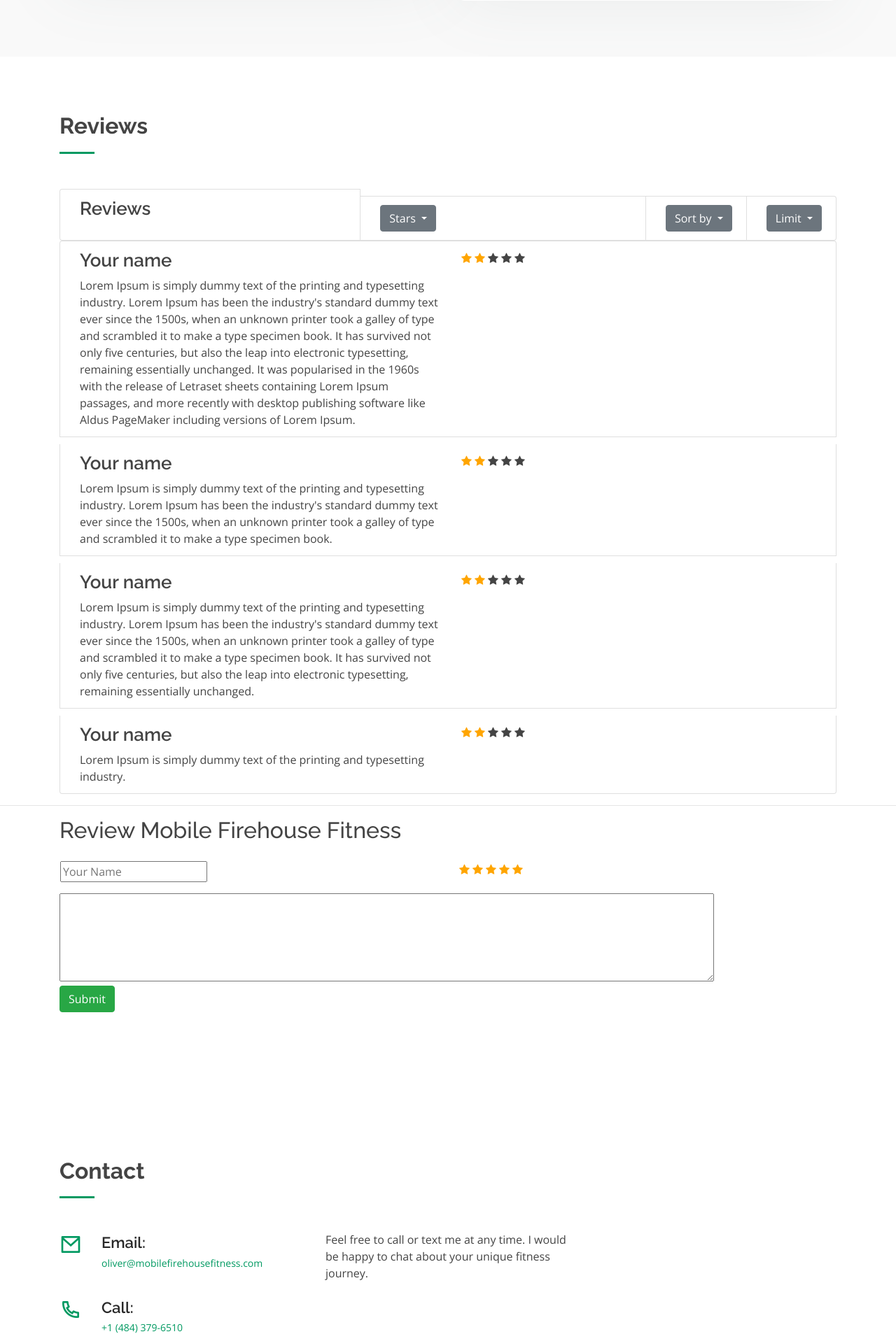
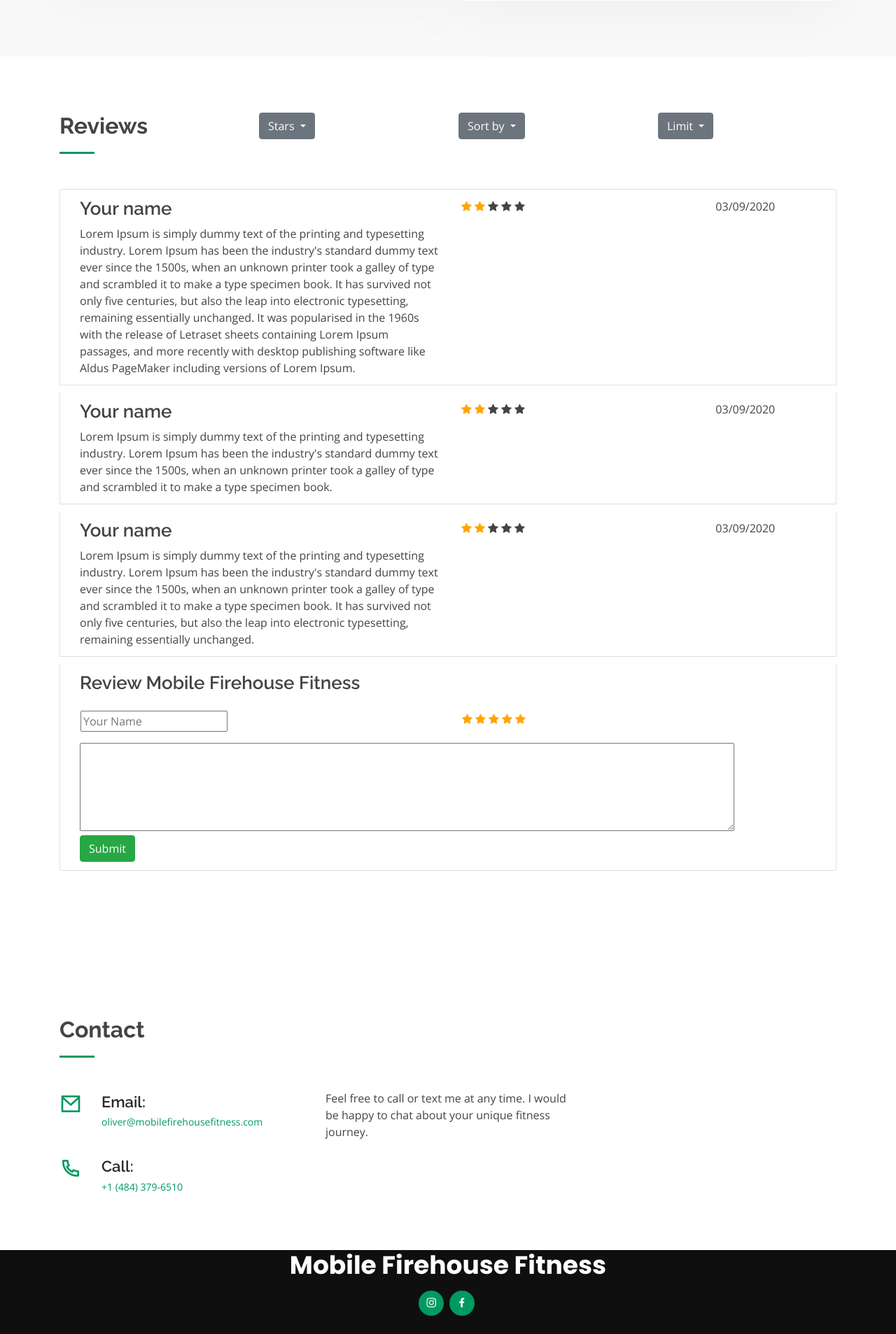
Before and after one commit to naveenailawadi/MobileFirehouseFitness, a Flask app: page / in a window 1280 px wide. Shown: the part 3660-5567 px from the top of the page at 70% size. Run offline with Flask 2, Linux system fonts and the light colour scheme; some libraries are stand-ins or nearby versions.

Commit message:
change minor

```diff
--- a/website/templates/home.html
+++ b/website/templates/home.html
@@ -14,7 +14,8 @@
         <h2>
           Training reimagined
         </h2>
-      <a href="https://m.facebook.com/story.php?story_fbid=10223292304045507&id=1522116146" class="play-btn mb-4 vbox-item" target="_blank"></a>
+        <a href="https://m.facebook.com/story.php?story_fbid=10223292304045507&id=1522116146"
+          class="play-btn mb-4 vbox-item" target="_blank"></a>
       </div>
     </div>
   </div>
@@ -232,11 +233,13 @@
             <div class="testimonial-image col-lg-6">
               <ul>
                 <li>I’m 59 years old and in better shape than when I was 39!</li>
-                    <li>Working out with Oliver has helped me achieve my fitness goals. Plus he plays the best music in the Lehigh Valley!</li>
+                <li>Working out with Oliver has helped me achieve my fitness goals. Plus he plays the best music in the
+                  Lehigh Valley!</li>
               </ul>
             </div>
             <div class="col-lg-6">
-                  <img class="image testimonial-image col-lg-12 order-1 order-lg-2" src="{{url_for('static', filename='assets/img/home/testimonials/runner.jpg')}}">
+              <img class="image testimonial-image col-lg-12 order-1 order-lg-2"
+                src="{{url_for('static', filename='assets/img/home/testimonials/runner.jpg')}}">
             </div>
           </div>
         </div>
@@ -247,13 +250,17 @@
           <div class="row">
             <div class="col-lg-6">
               <ul>
-                    <li>I am the owner of the Victory Firehouse and was thrilled to train with my friends by Oliver, owner of Mobile Firehouse Fitness, 3-4 times per week for the past several years in the Firehouse gym.</li>
-                    <li>Due to COVID, we now work out with Oliver in my man cave at home or in my driveway with his mobile van.</li>
-                    <li>As an avid golfer, biker, and hiker, Oliver does a great job of mixing up our workouts for core, balance, and strength.</li>
+                <li>I am the owner of the Victory Firehouse and was thrilled to train with my friends by Oliver, owner
+                  of Mobile Firehouse Fitness, 3-4 times per week for the past several years in the Firehouse gym.</li>
+                <li>Due to COVID, we now work out with Oliver in my man cave at home or in my driveway with his mobile
+                  van.</li>
+                <li>As an avid golfer, biker, and hiker, Oliver does a great job of mixing up our workouts for core,
+                  balance, and strength.</li>
               </ul>
             </div>
             <div class="col-lg-6">
-                  <img class="image testimonial-image col-lg-12 order-1 order-lg-2" src="{{url_for('static', filename='assets/img/home/testimonials/mike_gausling.jpg')}}">
+              <img class="image testimonial-image col-lg-12 order-1 order-lg-2"
+                src="{{url_for('static', filename='assets/img/home/testimonials/mike_gausling.jpg')}}">
             </div>
           </div>
         </div>
@@ -266,31 +273,58 @@
 <section class="about" id="reviews">
   <div class="container">
     <div class="section-title">
+      <div class="row">
+        <div class="col">
           <h2>
             Reviews
           </h2>
         </div>
-    <div class="content">
-      <ul class="list-group list-group-horizontal">
-        <li class="list-group-item flex-fill">
-          <h3>Reviews</h3>
-        </li>
-        <li class="list-group-item flex-fill">
+        <div class="col">
           <div class="dropdown">
             <button class="btn btn-secondary dropdown-toggle" type="button" id="dropdownMenuButton"
               data-toggle="dropdown" aria-haspopup="true" aria-expanded="false">
               Stars
             </button>
             <div class="dropdown-menu" aria-labelledby="dropdownMenuButton">
-              <a class="dropdown-item" href="#">5</a>
-              <a class="dropdown-item" href="#">4</a>
-              <a class="dropdown-item" href="#">3</a>
-              <a class="dropdown-item" href="#">2</a>
-              <a class="dropdown-item" href="#">1</a>
+              <a class="dropdown-item" href="#">
+                <span class="fa fa-star checked"></span>
+                <span class="fa fa-star checked"></span>
+                <span class="fa fa-star checked"></span>
+                <span class="fa fa-star checked"></span>
+                <span class="fa fa-star checked"></span>
+              </a>
+              <a class="dropdown-item" href="#">
+                <span class="fa fa-star checked"></span>
+                <span class="fa fa-star checked"></span>
+                <span class="fa fa-star checked"></span>
+                <span class="fa fa-star checked"></span>
+                <span class="fa fa-star"></span>
+              </a>
+              <a class="dropdown-item" href="#">
+                <span class="fa fa-star checked"></span>
+                <span class="fa fa-star checked"></span>
+                <span class="fa fa-star checked"></span>
+                <span class="fa fa-star"></span>
+                <span class="fa fa-star"></span>
+              </a>
+              <a class="dropdown-item" href="#">
+                <span class="fa fa-star checked"></span>
+                <span class="fa fa-star checked"></span>
+                <span class="fa fa-star"></span>
+                <span class="fa fa-star"></span>
+                <span class="fa fa-star"></span>
+              </a>
+              <a class="dropdown-item" href="#">
+                <span class="fa fa-star checked"></span>
+                <span class="fa fa-star"></span>
+                <span class="fa fa-star"></span>
+                <span class="fa fa-star"></span>
+                <span class="fa fa-star"></span>
+              </a>
             </div>
           </div>
-        </li>
-        <li class="list-group-item">
+        </div>
+        <div class="col">
           <div class="dropdown">
             <button class="btn btn-secondary dropdown-toggle" type="button" id="dropdownMenuButton"
               data-toggle="dropdown" aria-haspopup="true" aria-expanded="false">
@@ -302,8 +336,8 @@
               <a class="dropdown-item" href="#">Worst</a>
             </div>
           </div>
-        </li>
-        <li class="list-group-item">
+        </div>
+        <div class="col">
           <div class="dropdown">
             <button class="btn btn-secondary dropdown-toggle" type="button" id="dropdownMenuButton"
               data-toggle="dropdown" aria-haspopup="true" aria-expanded="false">
@@ -316,12 +350,14 @@
               <a class="dropdown-item" href="#">50</a>
             </div>
           </div>
-        </li>
-      </ul>
+        </div>
+      </div>
+    </div>
+    <div class="content">
       <ul class="list-group">
         <li class="list-group-item">
           <div class="row">
-            <div class="col">
+            <div class="col-6">
               <h3>Your name</h3>
               <p>
                 <span>
@@ -334,18 +370,19 @@
                 </span>
               </p>
             </div>
-            <div class="col">
+            <div class="col-4">
               <span class="fa fa-star checked"></span>
               <span class="fa fa-star checked"></span>
               <span class="fa fa-star"></span>
               <span class="fa fa-star"></span>
               <span class="fa fa-star"></span>
             </div>
+            <div class="col-2">03/09/2020</div>
           </div>
         </li>
         <li class="list-group-item">
           <div class="row">
-            <div class="col">
+            <div class="col-6">
               <h3>Your name</h3>
               <p>
                 <span>
@@ -355,18 +392,19 @@
                 </span>
               </p>
             </div>
-            <div class="col">
+            <div class="col-4">
               <span class="fa fa-star checked"></span>
               <span class="fa fa-star checked"></span>
               <span class="fa fa-star"></span>
               <span class="fa fa-star"></span>
               <span class="fa fa-star"></span>
             </div>
+            <div class="col-2">03/09/2020</div>
           </div>
         </li>
         <li class="list-group-item">
           <div class="row">
-            <div class="col">
+            <div class="col-6">
               <h3>Your name</h3>
               <p>
                 <span>
@@ -377,43 +415,24 @@
                 </span>
               </p>
             </div>
-            <div class="col">
+            <div class="col-4">
               <span class="fa fa-star checked"></span>
               <span class="fa fa-star checked"></span>
               <span class="fa fa-star"></span>
               <span class="fa fa-star"></span>
               <span class="fa fa-star"></span>
             </div>
+            <div class="col-2">03/09/2020</div>
           </div>
         </li>
         <li class="list-group-item">
           <div class="row">
             <div class="col">
-              <h3>Your name</h3>
-              <p>
-                <span>
-                  Lorem Ipsum is simply dummy text of the printing and typesetting industry.
-                </span>
-              </p>
-            </div>
-            <div class="col">
-              <span class="fa fa-star checked"></span>
-              <span class="fa fa-star checked"></span>
-              <span class="fa fa-star"></span>
-              <span class="fa fa-star"></span>
-              <span class="fa fa-star"></span>
+              <h3>Review Mobile Firehouse Fitness</h3>
             </div>
           </div>
-        </li>
-      </ul>
-    </div>
-  </div>
-  <hr />
-  <div class="container">
-    <div class="second-title">
-      <h2>Review Mobile Firehouse Fitness</h2>
-    </div>
-    <div class="row-content">
+          <div class="row">
+            <div class="col">
               <form action="">
                 <div class="row">
                   <div class="col p-3">
@@ -438,6 +457,10 @@
                   </div>
                 </div>
               </form>
+            </div>
+          </div>
+        </li>
+      </ul>
     </div>
   </div>
 </section>
```
Lines whose indentation alone changed are shown as unchanged.
